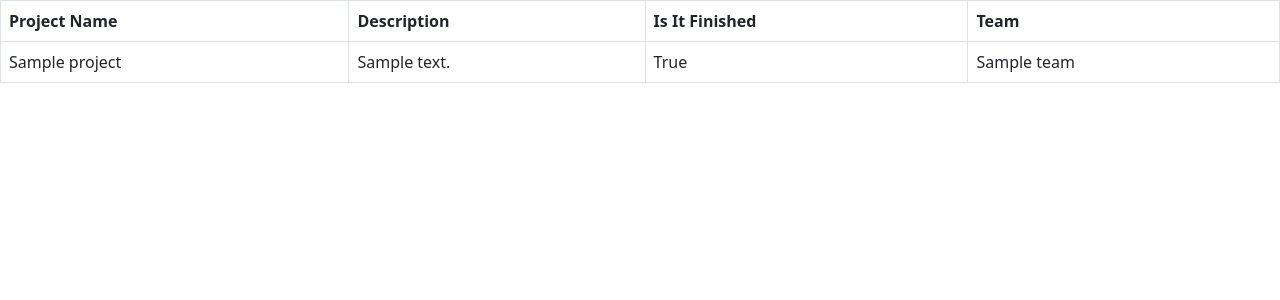
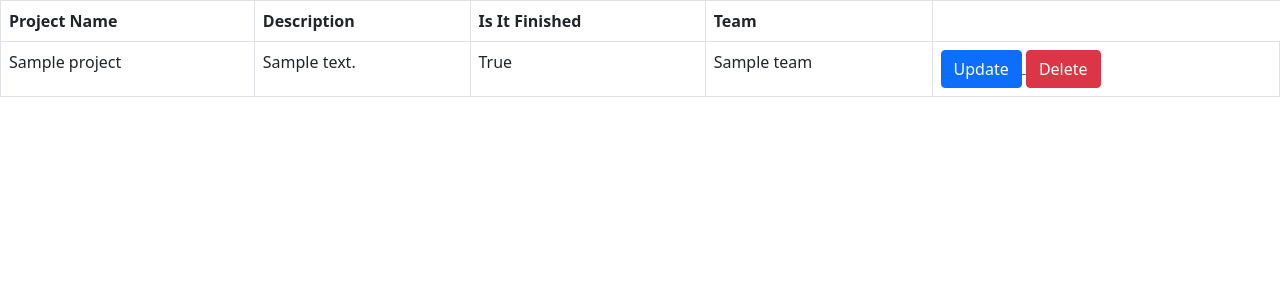
Before and after one commit to AdamCox15/Python-Team-Projects-App, a Flask app: page /projects in a window 1280 px wide. Shown: the part 56-356 px from the top of the page. Run offline with Flask 2, Linux system fonts and the light colour scheme; tables that the repository leaves empty hold one stand-in row (values such as "Sample post"); some web fonts are replaced.

Commit message:
Added a few extra features

```diff
--- a/server.py
+++ b/server.py
@@ -58,6 +58,27 @@ def add_project():
     else:
         return redirect(url_for("home"))
 
+@app.route("/update-project/<project_id>", methods=["GET", "POST"])
+def update_project(project_id):
+    form = ProjectForm()
+    form.update_teams(User.query.get(user_id).teams)
+    project = Project.query.get(project_id)
+
+    if request.method == "POST":
+        if form.validate_on_submit():
+            project.project_name = form.project_name.data
+            if len(form.description.data) > 0:
+                project.description = form.description.data
+            project.completed = form.completed.data
+            project.team_id = form.team_selection.data
+            db.session.add(project)
+            db.session.commit()
+            return redirect(url_for("projects"))
+        else:
+            return redirect(url_for("home"))
+    else:
+        return render_template("update-project.html", title = f"Update {project.project_name}", page = "projects", project = project, form = form)
+
 
 if __name__=="__main__":
     connect_to_db(app)
--- a/templates/base.html
+++ b/templates/base.html
@@ -32,6 +32,17 @@
       </div>
     </nav>
 
-    {% block main %} BODY OF PAGE GOES HERE VIA INHERITANCE {% endblock %}
+    {% block main %} {% endblock %}
+
+    <script
+      src="https://code.jquery.com/jquery-1.12.4.min.js"
+      integrity="sha384-nvAa0+6Qg9clwYCGGPpDQLVpLNn0fRaROjHqs13t4Ggj3Ez50XnGQqc/r8MhnRDZ"
+      crossorigin="anonymous"
+    ></script>
+    <script
+      src="https://cdn.jsdelivr.net/npm/bootstrap@3.4.1/dist/js/bootstrap.min.js"
+      integrity="sha384-aJ21OjlMXNL5UyIl/XNwTMqvzeRMZH2w8c5cRVpzpU8Y5bApTppSuUkhZXN0VxHd"
+      crossorigin="anonymous"
+    ></script>
   </body>
 </html>
--- a/templates/projects.html
+++ b/templates/projects.html
@@ -11,6 +11,12 @@
       <td>{{ project.description }}</td>
       <td>{{ project.completed }}</td>
       <td>{{ project.team.team_name }}</td>
+      <td>
+        <a href="{{ url_for('update_project', project_id = project.id) }}">
+          <button type="button" class="btn btn-primary">Update</button>
+        </a>
+        <button type="button" class="btn btn-danger">Delete</button>
+      </td>
     </tr>
     {% endfor %}
   </table>
```
